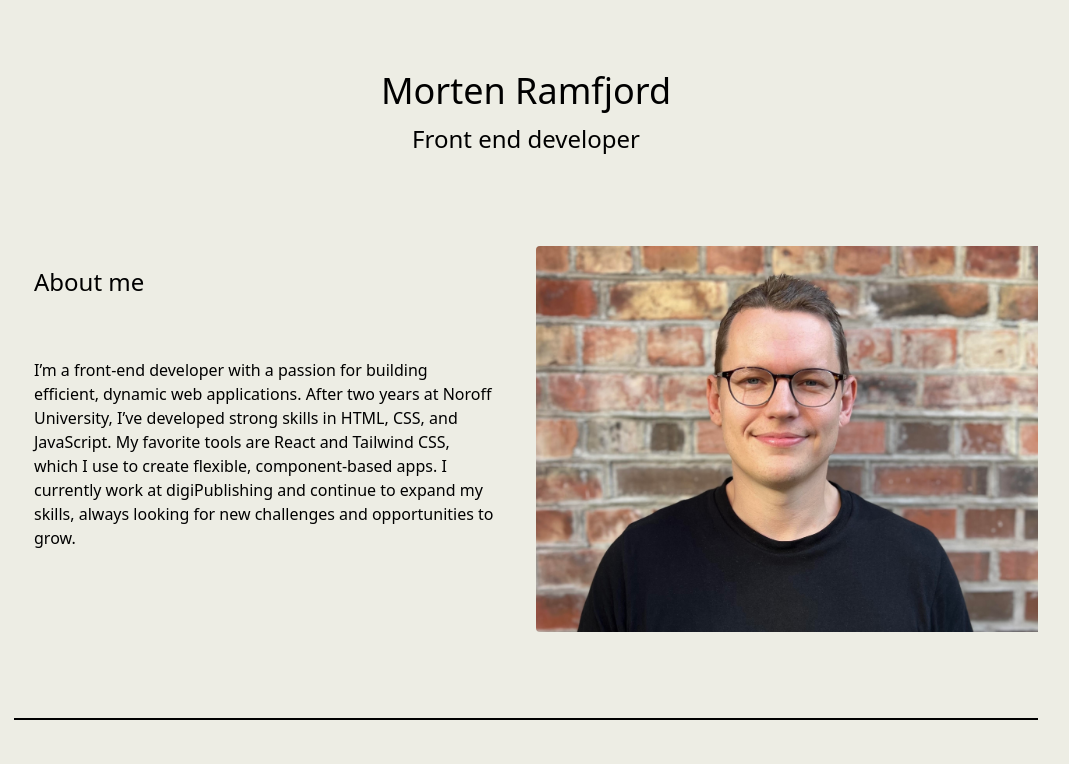
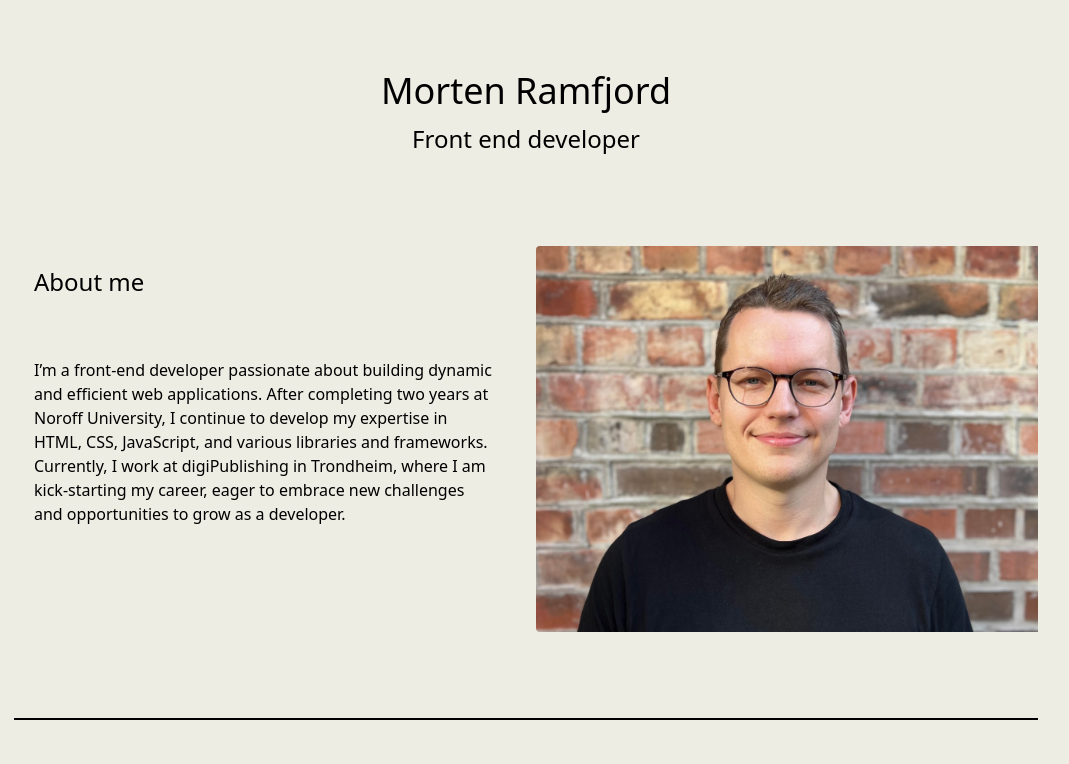
Before and after one commit to Ramsnes/portfolio-2, a React (Vite) app: page / in a window 1280 px wide. Shown: the top 764 px of the page, without its empty margins (114-1183 px from the left). Built offline with nearby package versions, Linux system fonts and the light colour scheme.

Commit message:
scrapped form and implemented simple email

```diff
--- a/src/App.jsx
+++ b/src/App.jsx
@@ -17,7 +17,7 @@ function App() {
       </section>
 
       {/* Projects */}
-      <section className="projects grid-rows-3 md:grid-cols-3 items-center md:w-10/12 mx-auto">
+      <section className="grid-rows-3 md:grid-cols-3 items-center md:w-10/12 mx-auto">
         <h2 className="text-4xl text-center mb-5">My projects</h2>
         <div>
           <Projects className="md:max-w-full" />
@@ -25,7 +25,7 @@ function App() {
       </section>
 
       {/* Footer */}
-      <section>
+      <section className="grid-rows-1 md:w-10/12 mx-auto">
         <Footer />
       </section>
     </main>
--- a/src/components/Footer.jsx
+++ b/src/components/Footer.jsx
@@ -2,53 +2,16 @@
 
 export const Footer = () => {
   return (
-    <div className="contactForm w-full p-6 bg-gray-100 rounded-lg shadow-md ">
-      {" "}
-      {/* Added padding and styling */}
+    <div className="contactForm w-full p-6 rounded-lg">
       <h2 className="text-2xl mb-4">Contact Me</h2>
-      <form className="flex flex-col space-y-4">
-        <div className="flex flex-col md:flex-row md:space-x-4">
-          {" "}
-          {/* Responsive input layout */}
-          <label className="flex flex-col">
-            Your Name
-            <input
-              name="name"
-              type="text"
-              className="border border-gray-300 rounded-md p-2 mt-1"
-              required
-            />
-          </label>
-          <label className="flex flex-col">
-            Your Email
-            <input
-              name="email"
-              type="email"
-              className="border border-gray-300 rounded-md p-2 mt-1"
-              required
-            />
-          </label>
-        </div>
-        <label className="flex flex-col">
-          Your Message
-          <textarea
-            name="message"
-            className="border border-gray-300 rounded-md p-2 mt-1"
-            rows="4" // Provides a larger text area
-            required
-          />
-        </label>
-        <p className="opacity-70">
-          Feel free to reach out with any questions or inquiries. I’d love to
-          hear from you and will get back to you as soon as possible!
-        </p>
-        <button
-          type="submit"
-          className="self-center bg-blue-500 text-white py-2 px-4 rounded-md hover:bg-blue-600 transition"
-        >
-          Submit
-        </button>
-      </form>
+      <div>
+        <h3>
+          Email address: <span>Morten.Ramfjord@gmail.com</span>
+        </h3>
+        <h3>
+          Repository: <span>github.com/Ramsnes</span>
+        </h3>
+      </div>
     </div>
   );
 };
--- a/src/components/Intro.jsx
+++ b/src/components/Intro.jsx
@@ -7,13 +7,12 @@ export const Intro = () => {
       <div className="intro-container group flex flex-col justify-start md:text-left md: md:h-5/6 lg:h-5/6 order-2 md:order-1 gap-5">
         <h2 className="text-2xl p-5">About me</h2>
         <p className="intro-paragraph fadeInL">
-          I’m a front-end developer with a passion for building efficient,
-          dynamic web applications. After two years at Noroff University, I’ve
-          developed strong skills in HTML, CSS, and JavaScript. My favorite
-          tools are React and Tailwind CSS, which I use to create flexible,
-          component-based apps. I currently work at digiPublishing and continue
-          to expand my skills, always looking for new challenges and
-          opportunities to grow.
+          I’m a front-end developer passionate about building dynamic and
+          efficient web applications. After completing two years at Noroff
+          University, I continue to develop my expertise in HTML, CSS,
+          JavaScript, and various libraries and frameworks. Currently, I work at
+          digiPublishing in Trondheim, where I am kick-starting my career, eager
+          to embrace new challenges and opportunities to grow as a developer.
         </p>
       </div>
       <img
```
